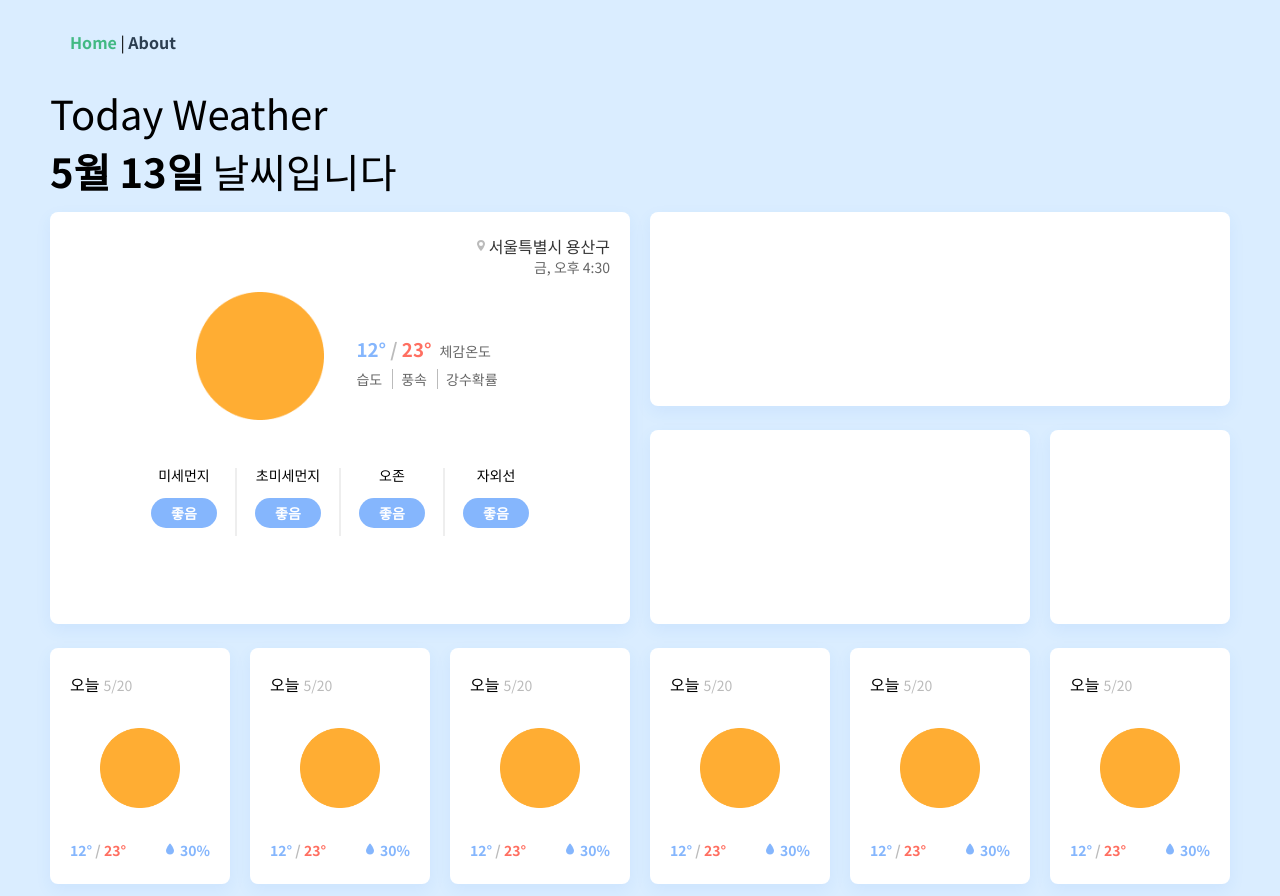
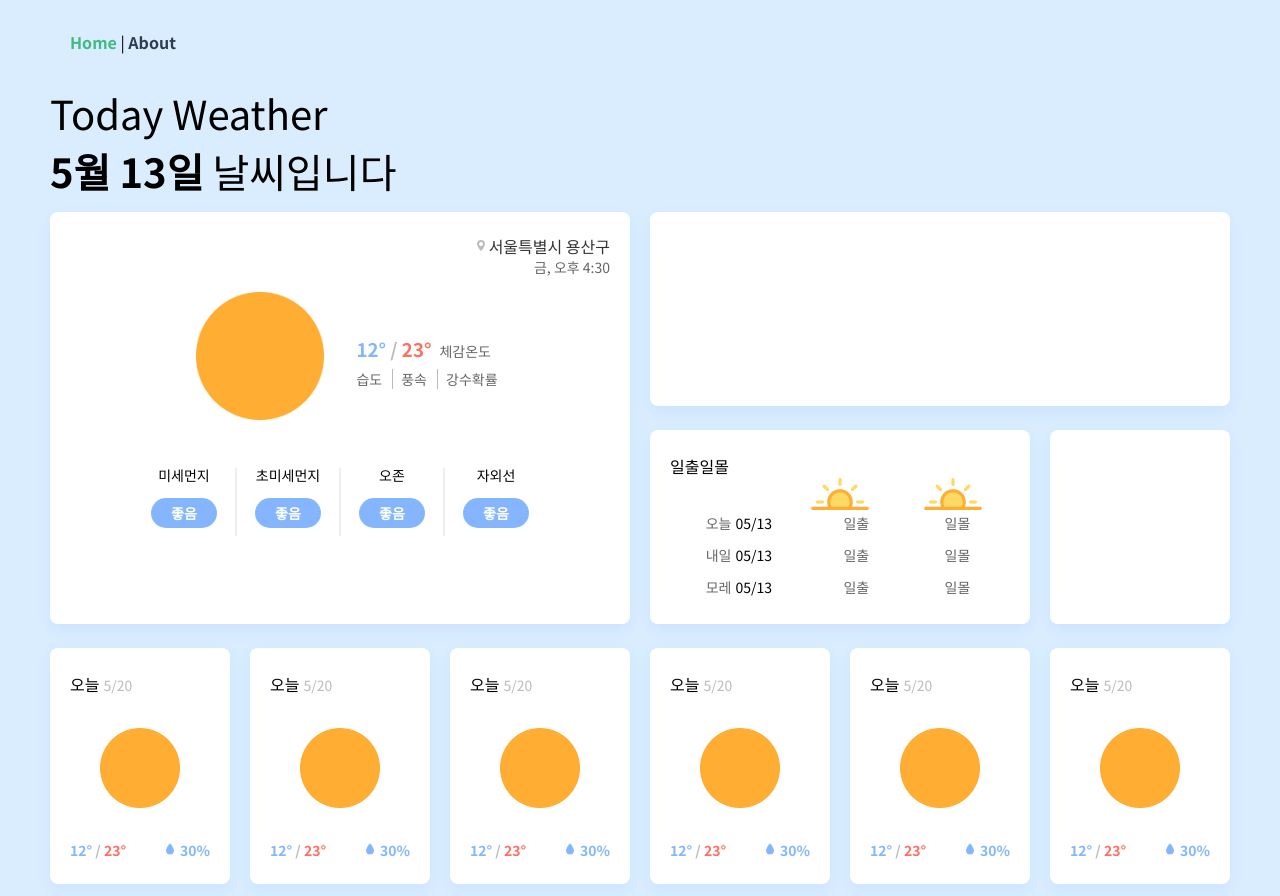
Before and after one commit to rkdmf7220/website-Weather_App, a Vue app: page / in a window 1280 px wide. Built offline with nearby package versions, Linux system fonts and the light colour scheme; no server answers.

Commit message:
SunriseSunset 데이터 연결 및 스타일링

```diff
--- a/src/App.vue
+++ b/src/App.vue
@@ -49,7 +49,7 @@
   color: #FFAD33;
 }
 .green{
-  color: #3DEC72;
+  color: #23E05C;
 }
 .blue-bell{
   color: #85B6FD;
--- a/src/components/Dashboard/SunriseSunset.vue
+++ b/src/components/Dashboard/SunriseSunset.vue
@@ -1,12 +1,78 @@
 <template>
   <div class="card-item">
-
+    <p class="card-title">일출일몰</p>
+    <div class="sun-container">
+      <div class="sun-icon-list">
+        <div class="blind sun-icon-item"></div>
+        <div class="sun-icon-item">
+          <span></span>
+        </div>
+        <div class="sun-icon-item">
+          <span></span>
+        </div>
+      </div>
+      <ul class="sun-data-list">
+        <li v-for="item in this.SunriseSunsetData" class="sun-data-item" :key="item.title">
+          <sun-data-item :item-data="item"/>
+        </li>
+      </ul>
+    </div>
   </div>
 </template>
 
 <script>
+import SunDataItem from "@/components/Dashboard/SunriseSunset/SunDataItem";
 export default {
-  name: "SunriseSunset"
+  name: "SunriseSunset",
+  components: {SunDataItem},
+  computed: {
+    todaySunrise() {
+      return this.$store.state.sunriseSunset.sunrise
+    },
+    todaySunset() {
+      return this.$store.state.sunriseSunset.sunset
+    }
+  },
+  watch: {
+    todaySunrise: {
+      handler: function() {
+        this.SunriseSunsetData.today.sunrise = this.todaySunrise
+        this.SunriseSunsetData.tomorrow.sunrise = this.todaySunrise
+        this.SunriseSunsetData.afterTomorrow.sunrise = this.todaySunrise
+      }
+    },
+    todaySunset: {
+      handler: function() {
+        this.SunriseSunsetData.today.sunset = this.todaySunset
+        this.SunriseSunsetData.tomorrow.sunset = this.todaySunset
+        this.SunriseSunsetData.afterTomorrow.sunset = this.todaySunset
+      }
+    }
+  },
+  data() {
+    return {
+      SunriseSunsetData: {
+        today: {
+          title: "오늘",
+          date: "",
+          sunrise: "",
+          sunset: ""
+        },
+        tomorrow: {
+          title: "내일",
+          date: "",
+          sunrise: "",
+          sunset: ""
+        },
+        afterTomorrow: {
+          title: "모레",
+          date: "",
+          sunrise: "",
+          sunset: ""
+        },
+      }
+    }
+  }
 }
 </script>
 
@@ -14,5 +80,45 @@ export default {
   .card-item{
     width: 380px;
     height: 194px;
+    flex-direction: column;
+
+    .sun-container{
+      display: flex;
+      flex-direction: column;
+
+      .sun-icon-list{
+        display: flex;
+        flex-direction: row;
+        height: 32px;
+
+        .sun-icon-item{
+          flex: 1 1 0;
+          justify-content: space-around;
+          background-image: url("../../../public/img/Frame32.png");
+          background-repeat: no-repeat;
+          background-position: center;
+
+          &.blind{
+            background-image: none;
+          }
+        }
+      }
+
+      .sun-data-list{
+        display: flex;
+        flex-direction: column;
+
+        .sun-data-item{
+          display: flex;
+          flex: 1 1 0;
+          justify-content: space-around;
+          margin-bottom: 8px;
+
+          &:last-child{
+            margin-bottom: 0;
+          }
+        }
+      }
+    }
   }
 </style>
--- /dev/null
+++ b/src/components/Dashboard/SunriseSunset/SunDataItem.vue
@@ -0,0 +1,53 @@
+<template>
+ <div class="sun-data-container">
+   <div class="sun-data-date">
+     <span class="small-text"><span class="gray3">{{this.itemData.title}}</span>{{moment().format("MM/DD")}}</span>
+   </div>
+   <div class="sun-data-sunrise">
+     <span><span class="small-text gray3">일출</span>{{this.itemData.sunrise}}</span>
+   </div>
+   <div class="sun-data-sunset">
+     <span><span class="small-text gray3">일몰</span>{{this.itemData.sunset}}</span>
+   </div>
+ </div>
+<!-- <div class="sun-data-container">
+   <div class="sun-data-date">
+     <span class="small-text"><span class="gray3">{{this.itemData.title}}</span>{{moment().format("MM/DD")}}</span>
+   </div>
+   <div class="sun-data-sunrise">
+     <span><span class="small-text gray3">일출</span>06:00</span>
+   </div>
+   <div class="sun-data-sunset">
+     <span><span class="small-text gray3">일몰</span>18:00</span>
+   </div>
+ </div>-->
+</template>
+
+<script>
+import moment from "moment"
+export default {
+  name: "SunDataItem",
+  props: {
+    itemData: Object
+  },
+  data() {
+    return {
+      moment
+    }
+  }
+}
+</script>
+
+<style scoped lang="scss">
+.sun-data-container{
+  display: flex;
+  flex-direction: row;
+  width: 100%;
+  flex: 1 1 0;
+  justify-content: space-around;
+
+  .gray3{
+    margin-right: 4px;
+  }
+}
+</style>
--- a/src/store/index.js
+++ b/src/store/index.js
@@ -23,7 +23,8 @@ export default new Vuex.Store({
     villageForecast: [],
     windChillTemperature: {},
     ultraviolet: {},
-    airQuality: {}
+    airQuality: {},
+    sunriseSunset: {}
   },
   mutations: {
     mediumLandForecast(state, obj) {
@@ -140,8 +141,9 @@ export default new Vuex.Store({
       axios.get(`${URL.sunriseSunset}lat=${lat}&lng=${lng}&date=${date}`)
           .then(result => {
             if (result.data.status === "OK") {
-              // console.log("일출일몰 / sunriseSunset", result)
-              console.log(commit, `${URL.sunriseSunset}lat=${lat}&lng=${lng}&date=${date}`)
+              let item = result?.data?.results
+              console.log("일출일몰 / sunriseSunset", item)
+              commit('sunriseSunset', item || helper.getSunriseSunset())
             }
           })
 }
@@ -313,5 +315,19 @@ const helper = {
       tmFc: null,
       tmSeq: null
     }
+  },
+  getSunriseSunset: () => {
+    return {
+      sunrise: "",
+      sunset: "",
+      solar_noon: "",
+      day_length: "",
+      civil_twilight_begin: "",
+      civil_twilight_end: "",
+      nautical_twilight_begin: "",
+      nautical_twilight_end: "",
+      astronomical_twilight_begin: "",
+      astronomical_twilight_end: ""
+    }
   }
 }
```
Also changed, not shown: public/img/Frame32.png (added).
